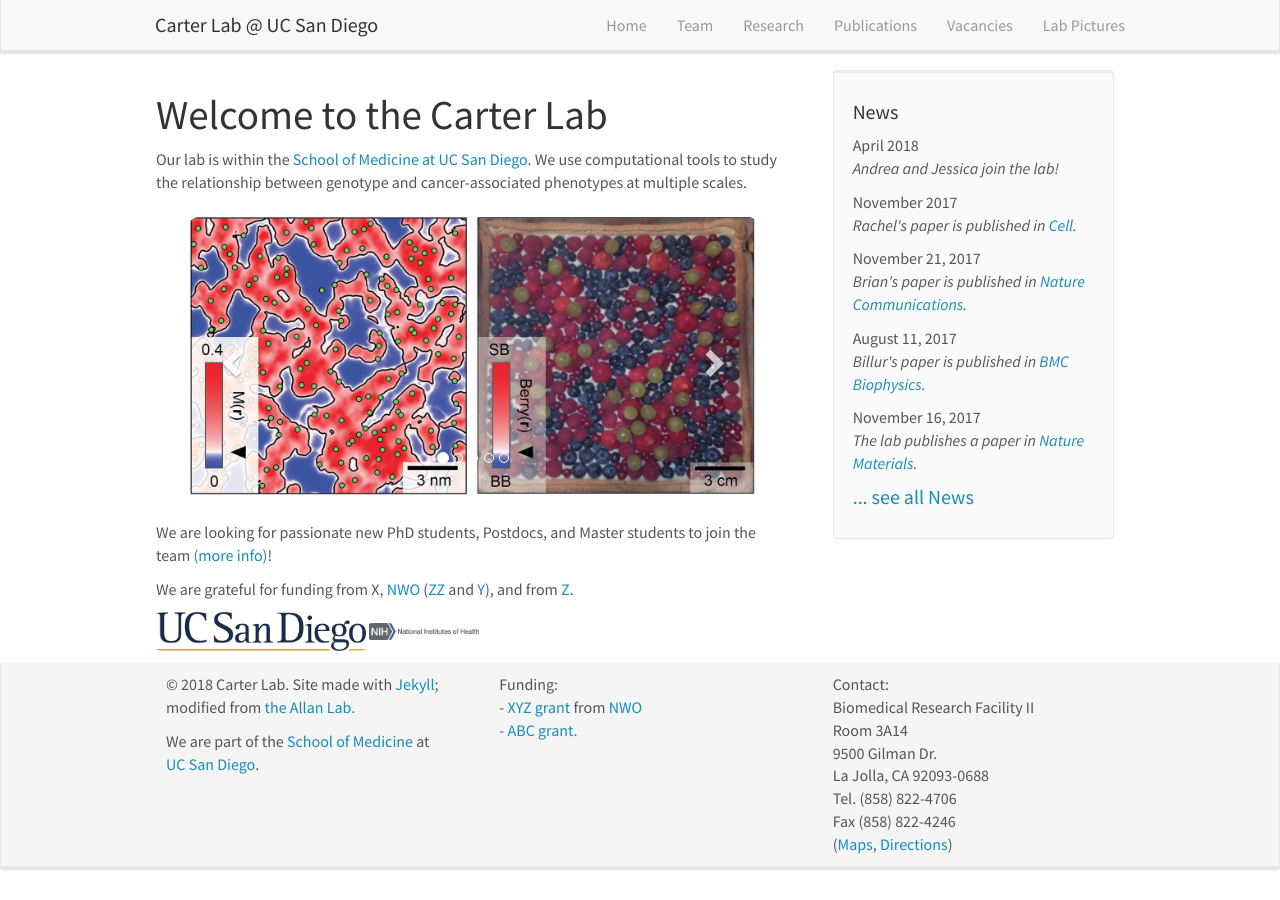
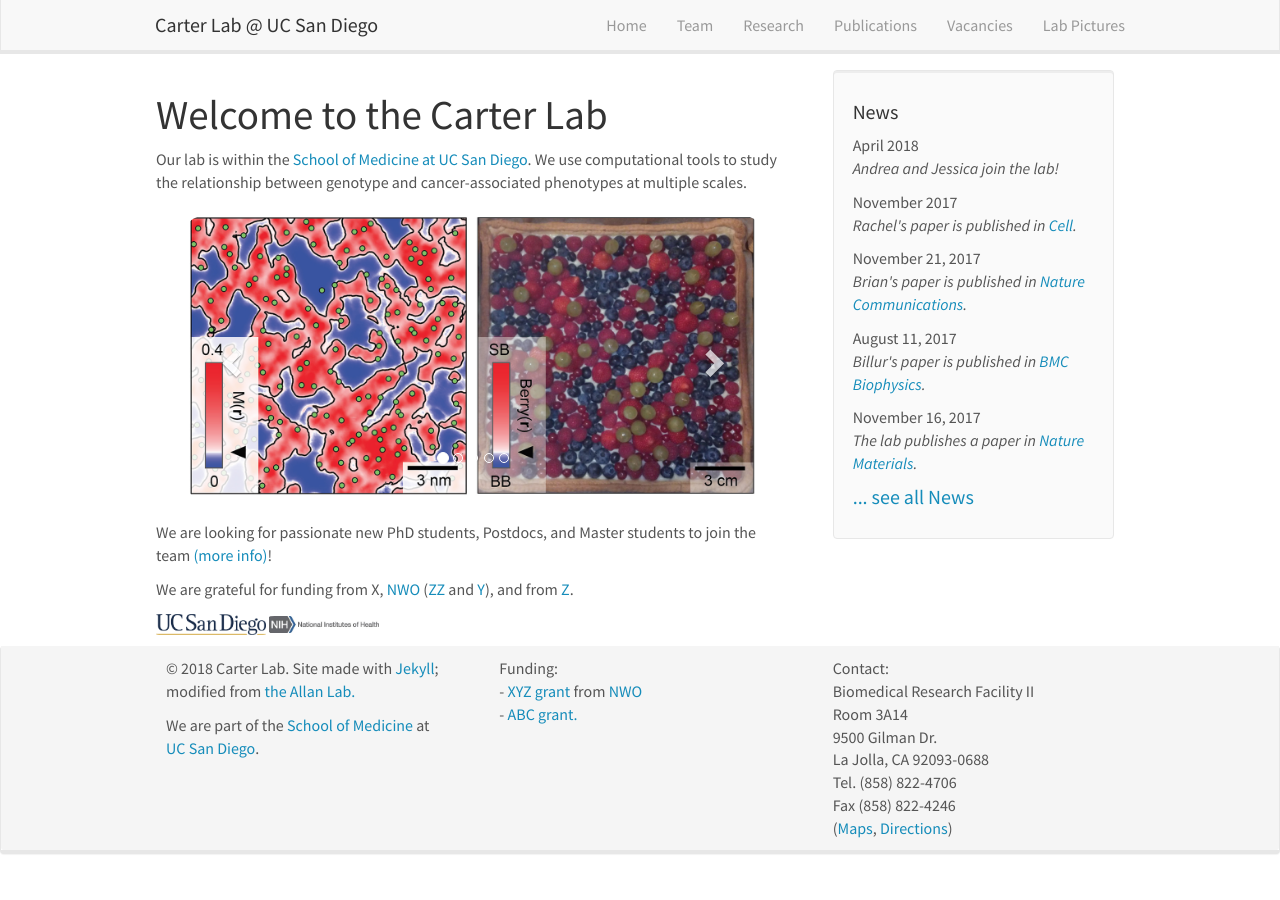
Before and after one commit to carterlabtemp/carterlabtemp.github.io, a Jekyll site: the page built from _pages/home.md, in a window 1280 px wide. Built offline with Jekyll 4.4.1, drawn with Linux system fonts in a browser that asks for light colours; nearby versions of some CDN libraries.

Commit message:
Update home.md

```diff
--- a/_pages/home.md
+++ b/_pages/home.md
@@ -58,6 +58,6 @@ We are  looking for passionate new PhD students, Postdocs, and Master students t
 We are grateful for funding from X, [NWO](www.nwo.nl) ([ZZ](http://www.nwo.nl/en/research-and-results/programmes/Talent+Scheme) and [Y](https://www.universiteitleiden.nl/en/research/research-projects/science/frontiers-of-nanoscience-nanofront)), and from [Z](https://erc.europa.eu/funding/starting-grants).
 
 <figure class="fourth">
-  <img src="{{ site.url }}{{ site.baseurl }}/images/logopic/UCSD_logo.png" style="width: 210px">
+  <img src="{{ site.url }}{{ site.baseurl }}/images/logopic/UCSD_logo.png" style="width: 110px">
   <img src="{{ site.url }}{{ site.baseurl }}/images/logopic/NIH_logo.png" style="width: 110px">
 </figure>
```
